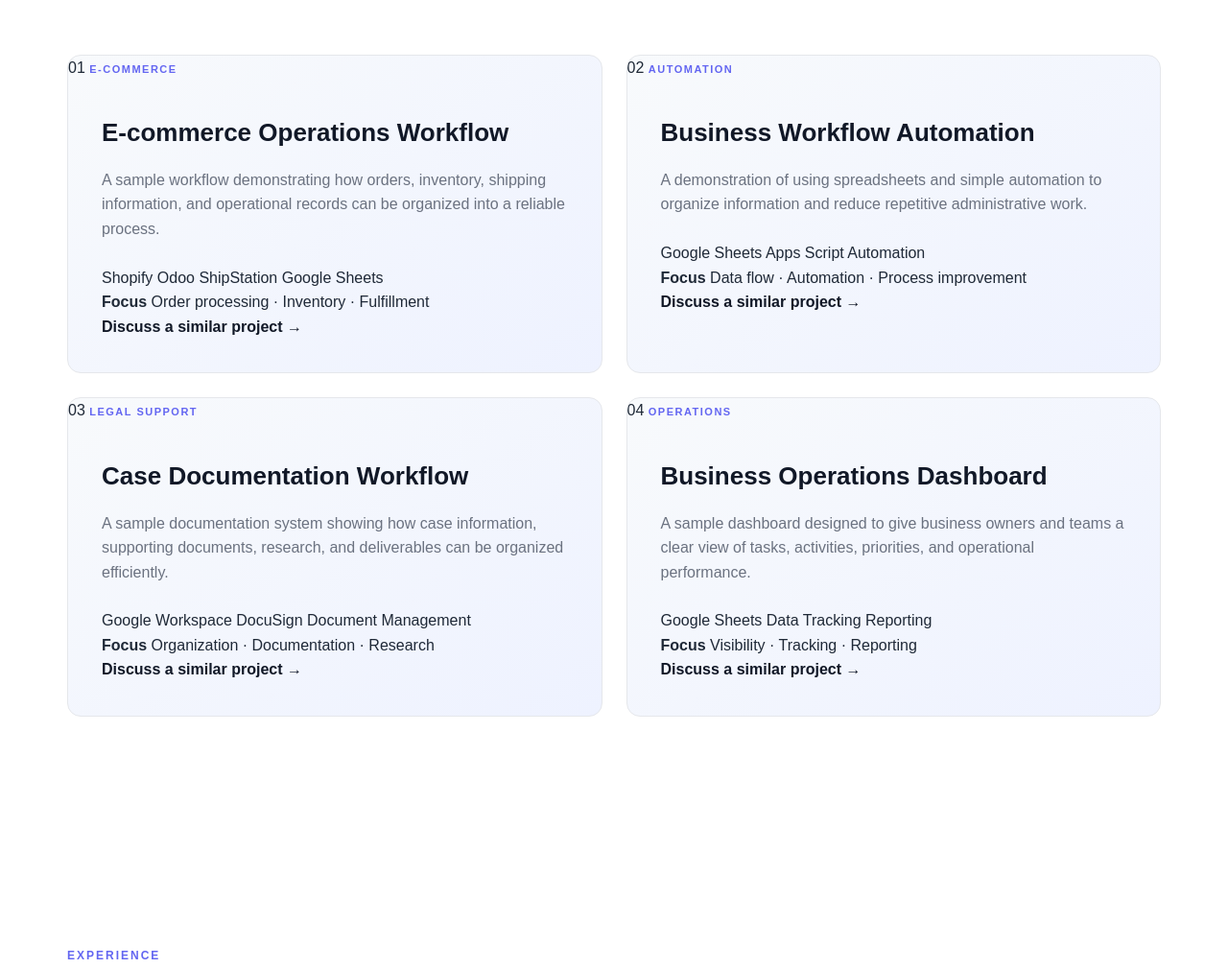
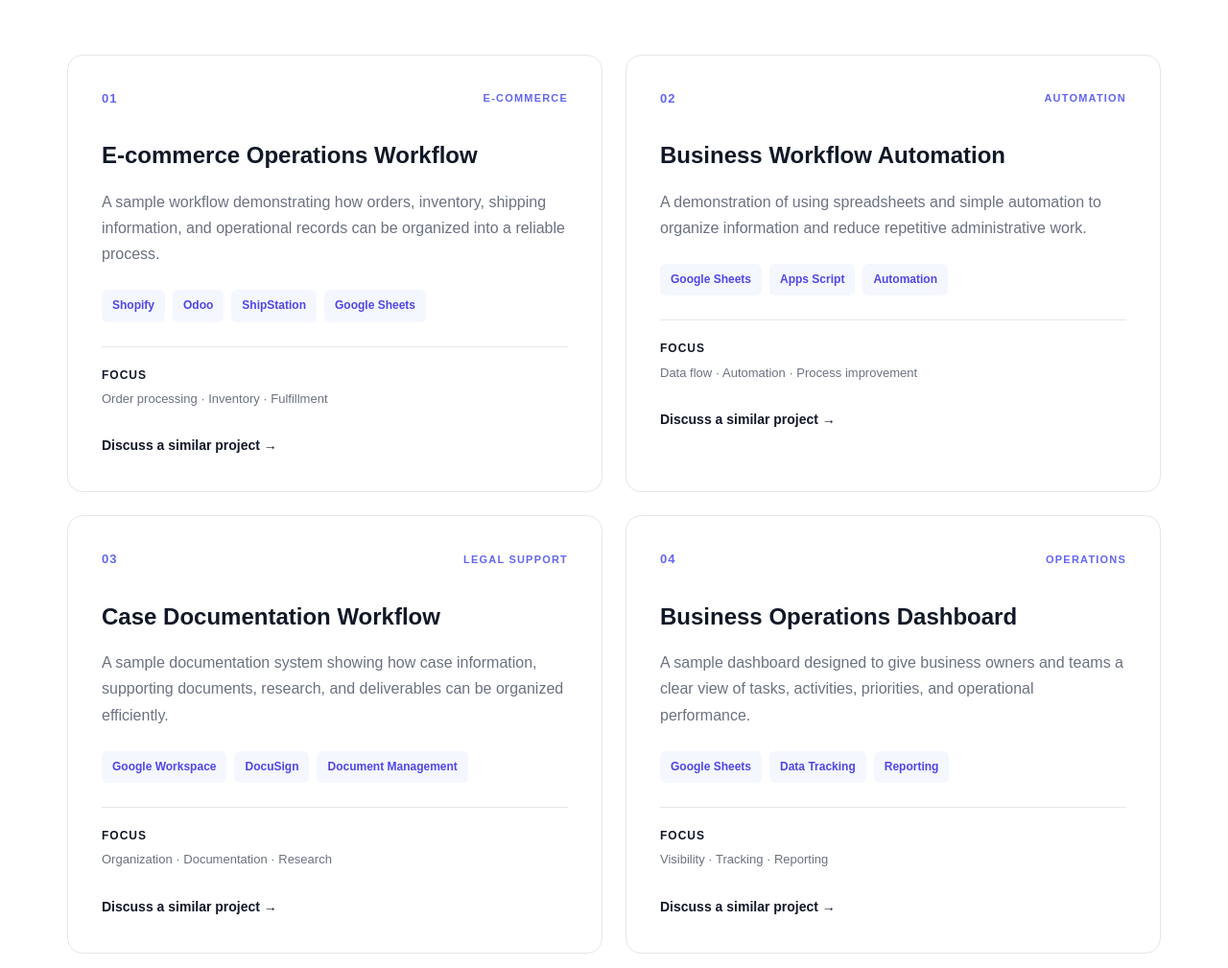
Before and after one commit to JohnDominic06/john-dominic-arias-portfolio, a plain HTML site: page index.html in a window 1280 px wide. Shown: the part 3760-4769 px from the top of the page at 96% size. Drawn offline with Linux system fonts and the light colour scheme.

Commit message:
Improve project card design

```diff
--- a/style.css
+++ b/style.css
@@ -377,74 +377,148 @@
 
 .projects-grid {
     display: grid;
-
-    grid-template-columns:
-        repeat(2, 1fr);
-
-    gap: 25px;
+    grid-template-columns: repeat(2, 1fr);
+    gap: 24px;
 }
 
 .project-card {
-    min-height: 300px;
+    position: relative;
 
-    border-radius: 14px;
+    padding: 35px;
+
+    background: #ffffff;
 
     border: 1px solid #e5e7eb;
-
-    overflow: hidden;
-
-    background:
-        linear-gradient(
-            145deg,
-            #f8fafc,
-            #eef2ff
-        );
+    border-radius: 16px;
 
     transition:
         transform 0.25s ease,
-        box-shadow 0.25s ease;
+        box-shadow 0.25s ease,
+        border-color 0.25s ease;
 }
 
 .project-card:hover {
-    transform: translateY(-5px);
+    transform: translateY(-6px);
+
+    border-color: #c7d2fe;
 
     box-shadow:
-        0 20px 50px rgba(0, 0, 0, 0.08);
+        0 20px 45px rgba(0, 0, 0, 0.08);
 }
 
-.project-content {
-    padding: 35px;
+.project-top {
+    display: flex;
+
+    align-items: center;
+    justify-content: space-between;
+
+    margin-bottom: 30px;
+}
+
+.project-number {
+    font-size: 13px;
+
+    font-weight: 700;
+
+    color: #6366f1;
+
+    letter-spacing: 1px;
 }
 
 .project-category {
     font-size: 11px;
+
     font-weight: 700;
-
-    letter-spacing: 1.5px;
 
     color: #6366f1;
 
-    margin-bottom: 15px;
+    letter-spacing: 1.2px;
 }
 
-.project-card h3 {
-    font-size: 26px;
+.project-content h3 {
+    font-size: 24px;
 
     color: #111827;
 
     margin-bottom: 15px;
 }
 
-.project-card p {
+.project-content > p {
     color: #6b7280;
+
+    line-height: 1.7;
+
+    margin-bottom: 24px;
+}
+
+.project-tools {
+    display: flex;
+
+    flex-wrap: wrap;
+
+    gap: 8px;
 
     margin-bottom: 25px;
 }
 
+.project-tools span {
+    padding: 7px 11px;
+
+    background: #f5f7ff;
+
+    border-radius: 6px;
+
+    font-size: 12px;
+
+    font-weight: 600;
+
+    color: #4f46e5;
+}
+
+.project-result {
+    display: flex;
+
+    flex-direction: column;
+
+    gap: 5px;
+
+    padding-top: 20px;
+
+    margin-bottom: 25px;
+
+    border-top: 1px solid #e5e7eb;
+}
+
+.project-result strong {
+    font-size: 12px;
+
+    text-transform: uppercase;
+
+    letter-spacing: 1px;
+
+    color: #111827;
+}
+
+.project-result span {
+    font-size: 13px;
+
+    color: #6b7280;
+}
+
 .project-link {
+    display: inline-block;
+
+    font-size: 14px;
+
     font-weight: 700;
 
     color: #111827;
+
+    text-decoration: none;
+}
+
+.project-link:hover {
+    color: #6366f1;
 }
 
 
```
